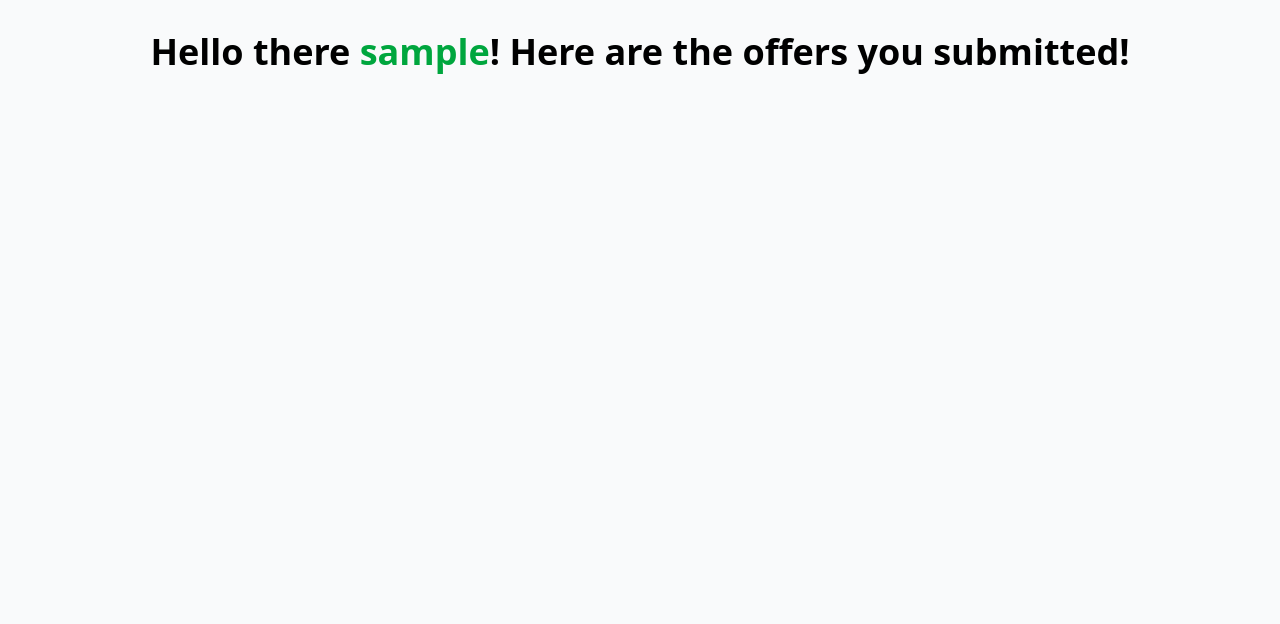
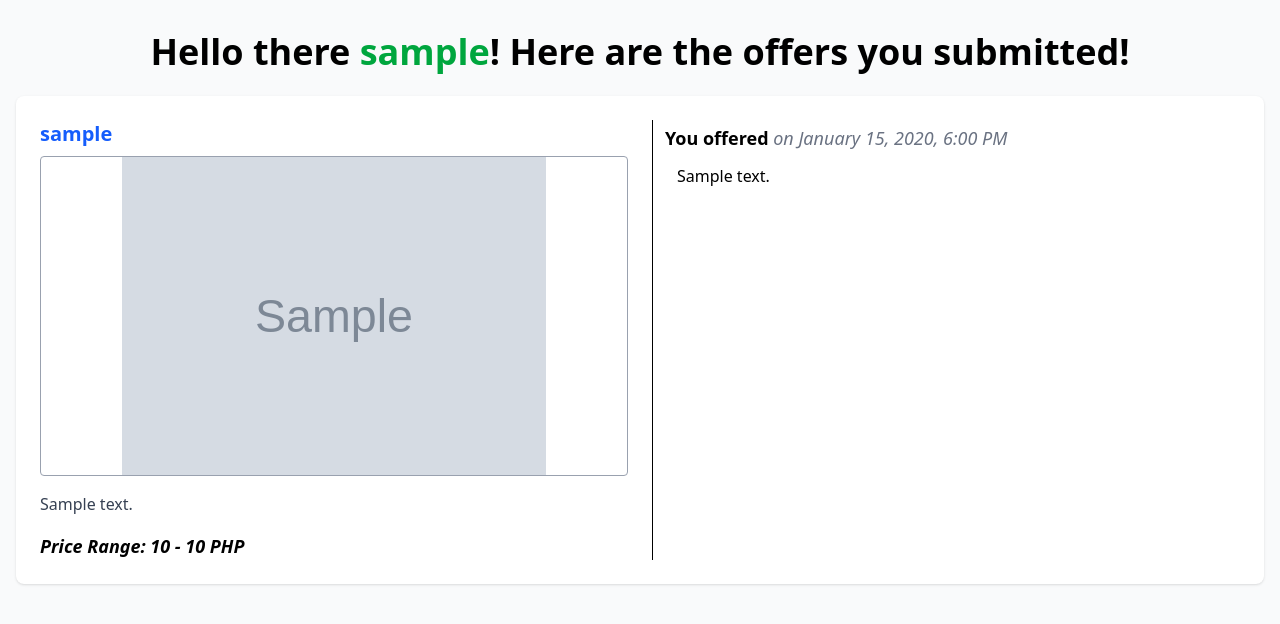
Before and after one commit to ntpyxl/PHP_Fiverr_Clone, a PHP site: page /client/offers_sent.php in a window 1280 px wide. Shown: the part 60-684 px from the top of the page. Run offline with PHP 8.4, Linux system fonts and the light colour scheme; the visitor is signed in with stand-in values (Sample User, id 1); tables that the repository leaves empty hold one stand-in row (values such as "Sample post"); grey boxes marked "Sample" are stand-in pictures.

Commit message:
Fixed misisng content in offers_sent.php

```diff
--- a/client/offers_sent.php
+++ b/client/offers_sent.php
@@ -27,7 +27,37 @@ if (!$userObj->isLoggedIn()) {
 
         <div class="flex justify-center">
             <div class="w-full">
-                <!-- Content placeholder -->
+                <?php foreach ($offerObj->getOffersByOfferorID($_SESSION['user_id']) as $offer) { ?>
+
+                    <div class="bg-white rounded-lg shadow mb-6 p-6 grid grid-cols-1 md:grid-cols-2 gap-6">
+                        <div>
+                            <h2 class="text-xl font-semibold mb-2">
+                                <a href="../visit_profile.php?user_id=<?php echo $offer['proposer_user_id'] ?>" class="text-blue-600 hover:underline">
+                                    <?php echo $offer['proposer_username']; ?>
+                                </a>
+                            </h2>
+                            <img src="<?php echo '../images/' . $offer['proposal_image']; ?>" class="w-full h-80 border border-gray-400 rounded object-contain" alt="">
+                            <p class="mt-4 mb-4 text-gray-700"><?php echo $offer['proposal_description']; ?></p>
+                            <h4 class="text-lg font-semibold italic">
+                                Price Range: <?php echo number_format($offer['proposal_min_price']) . " - " . number_format($offer['proposal_max_price']); ?> PHP
+                            </h4>
+                        </div>
+
+                        <div class="px-3 py-1 border-l">
+                            <h3 class="text-lg font-semibold">
+                                You offered
+                                <span class="font-normal text-gray-500 italic">
+                                    on <?php echo date("F d, Y, g:i A", strtotime($offer['offer_date_added'])); ?>
+                                </span>
+                            </h3>
+
+                            <p class="mt-2 px-3 py-1 overflow-y-auto">
+                                <?php echo $offer['offer_description']; ?>
+                            </p>
+                        </div>
+                    </div>
+
+                <?php } ?>
             </div>
         </div>
     </div>
--- a/core/classes/Offer.php
+++ b/core/classes/Offer.php
@@ -42,6 +42,35 @@ class Offer extends Database
         return $this->executeQuery($sql, [$proposal_id]);
     }
 
+    public function getOffersByOfferorID($offeror_id)
+    {
+        $sql = "SELECT
+                    offers.offer_id AS offeror_user_id,
+                    ou.username AS offeror_username,
+                    ou.contact_number AS offeror_contact_number,
+                    offers.description AS offer_description,
+                    proposals.proposal_id,
+                    proposals.proposer_id AS proposer_user_id,
+                    pu.username AS proposer_username,
+                    pu.contact_number AS proposer_contact_number,
+                    proposals.description AS proposal_description,
+                    proposals.image AS proposal_image,
+                    proposals.min_price AS proposal_min_price,
+                    proposals.max_price AS proposal_max_price,
+                    proposals.date_added AS proposal_date_added,
+                    offers.date_added AS offer_date_added
+                FROM Offers
+                JOIN proposals ON
+                    offers.proposal_id = proposals.proposal_id
+                JOIN fiverr_clone_users ou ON
+                    offers.offeror_id = ou.user_id
+                JOIN fiverr_clone_users pu ON
+                    proposals.proposer_id = pu.user_id
+                WHERE offers.offeror_id = ?
+                ORDER BY Offers.date_added DESC";
+        return $this->executeQuery($sql, [$offeror_id]);
+    }
+
     public function updateOffer($description, $offer_id)
     {
         $sql = "UPDATE Offers SET description = ? WHERE Offer_id = ?";
--- a/core/styles.css
+++ b/core/styles.css
@@ -443,6 +443,10 @@
     border-style: var(--tw-border-style);
     border-width: 1px;
   }
+  .border-2 {
+    border-style: var(--tw-border-style);
+    border-width: 2px;
+  }
   .border-t {
     border-top-style: var(--tw-border-style);
     border-top-width: 1px;
@@ -450,6 +454,14 @@
   .border-b {
     border-bottom-style: var(--tw-border-style);
     border-bottom-width: 1px;
+  }
+  .border-l {
+    border-left-style: var(--tw-border-style);
+    border-left-width: 1px;
+  }
+  .border-l-2 {
+    border-left-style: var(--tw-border-style);
+    border-left-width: 2px;
   }
   .border-gray-300 {
     border-color: var(--color-gray-300);
@@ -468,6 +480,9 @@
   }
   .bg-gray-100 {
     background-color: var(--color-gray-100);
+  }
+  .bg-gray-200 {
+    background-color: var(--color-gray-200);
   }
   .bg-green-600 {
     background-color: var(--color-green-600);
@@ -582,8 +597,14 @@
     --tw-font-weight: var(--font-weight-semibold);
     font-weight: var(--font-weight-semibold);
   }
+  .whitespace-pre-line {
+    white-space: pre-line;
+  }
   .text-blue-600 {
     color: var(--color-blue-600);
+  }
+  .text-gray-400 {
+    color: var(--color-gray-400);
   }
   .text-gray-500 {
     color: var(--color-gray-500);
```
Also changed, not shown: client/index.php (+5 -5 lines).
